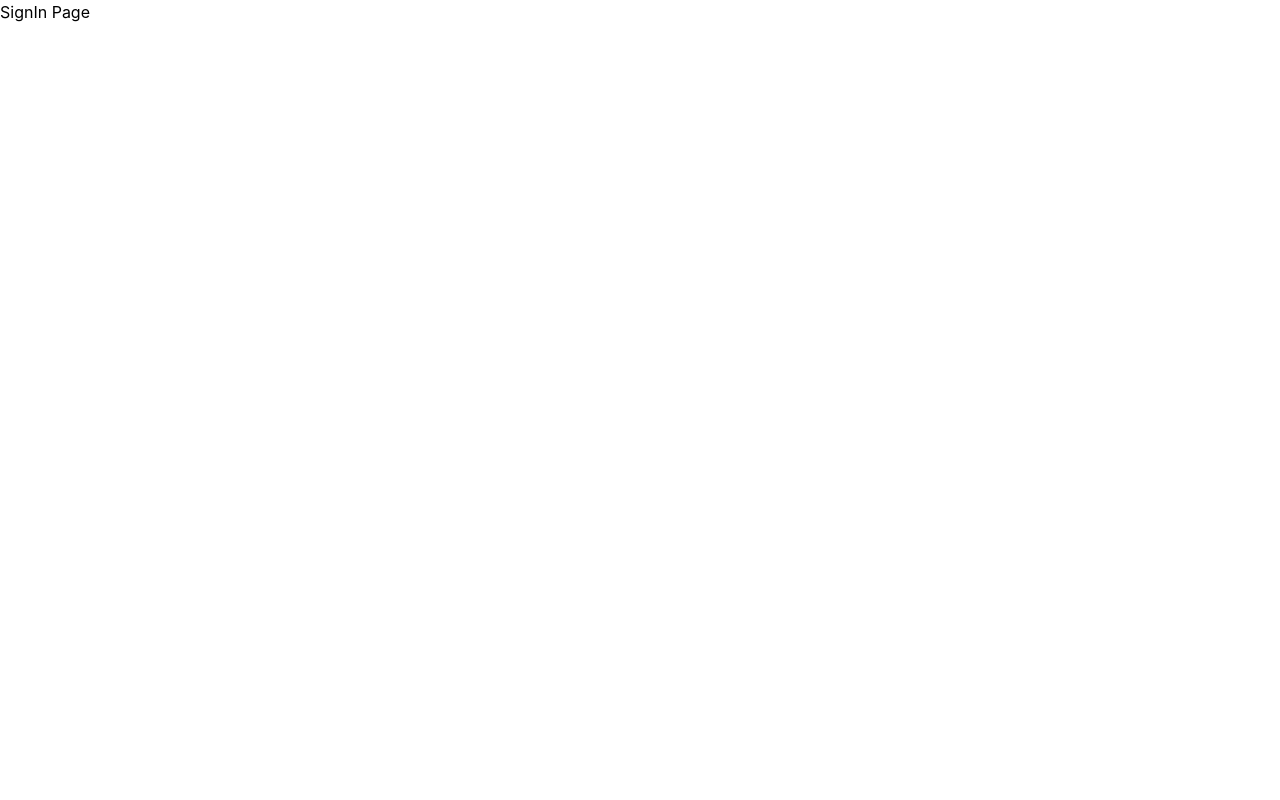
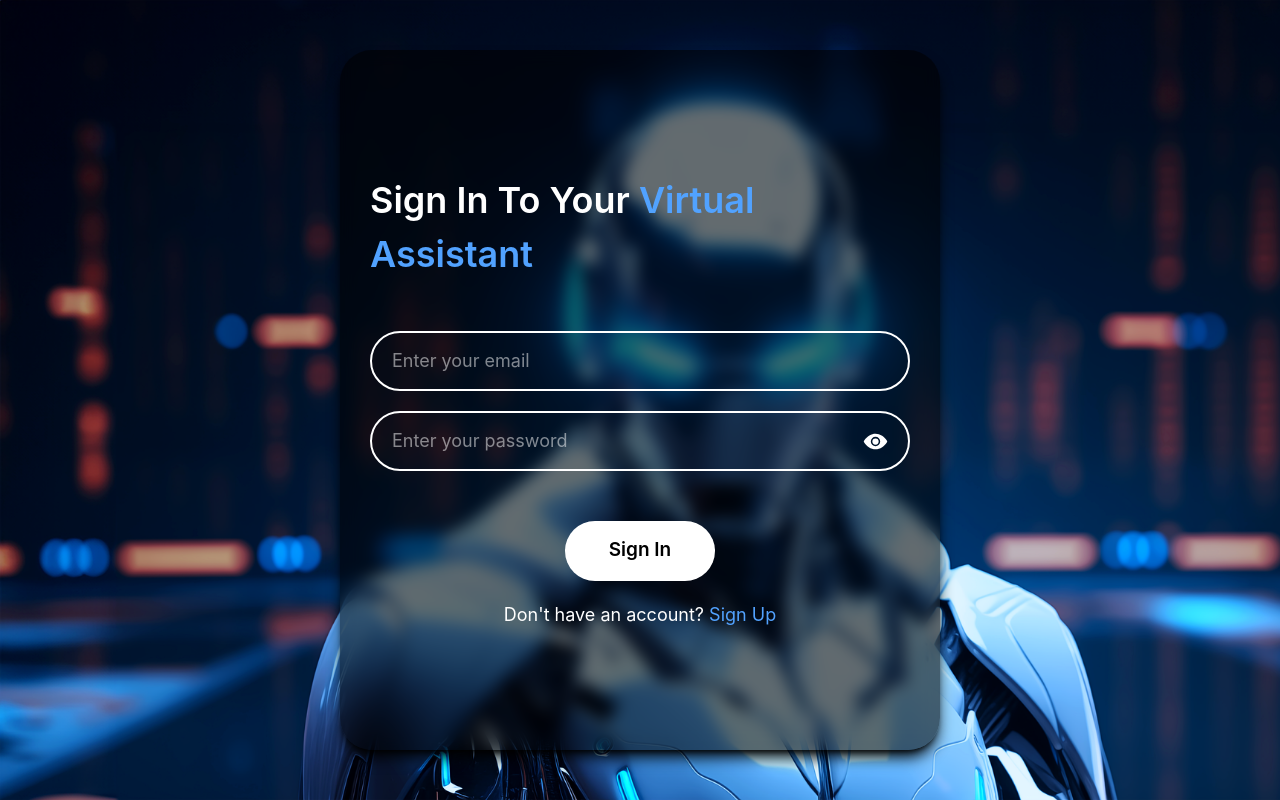
Before and after one commit to JinayShah10/MERN-Stack-AI-Virtual-Assistant, a React app in the folder Frontend/: page /signin in a window 1280 px wide. Built offline with nearby package versions, Linux system fonts and the light colour scheme; the HTML template or start-up script is replaced by a standard one.

Commit message:
signin page + logic

```diff
--- a/Frontend/src/pages/SignIn.jsx
+++ b/Frontend/src/pages/SignIn.jsx
@@ -1,9 +1,55 @@
-import React from 'react'
+import React, { useContext } from 'react'
+import bg from "../assets/authBG.png"
+import { IoEye } from "react-icons/io5";
+import { IoEyeOff } from "react-icons/io5";
+import { useState } from "react"
+import { useNavigate } from 'react-router-dom';
+import { userDataContext } from '../context/userContext';
+import axios from "axios";
 
 const SignIn = () => {
+  const [showPassword, setShowPassword] = useState(false);
+  const navigate = useNavigate();
+  const [email, setEmail] = useState("");
+  const [password, setPassword] = useState("");
+  const [error, setError] = useState("")
+  const { serverUrl } = useContext(userDataContext);
+
+  const handleSignIn = async (e) => {
+    e.preventDefault();
+    setError("");
+    try {
+      let result = await axios.post(`${serverUrl}/api/auth/signin`, {email, password }, { withCredentials: true });
+      console.log(result);
+    }
+    catch (error) {
+      console.log(error);
+      setError(error.response.data.message)
+    }
+  }
   return (
-    <div>
-        SignIn Page
+    <div className='w-full h-screen bg-cover flex justify-center items-center' style={{ backgroundImage: `url(${bg})` }}>
+
+      <form className='w-[90%] h-175 max-w-150 bg-[#00000090] backdrop-blur shadow-lg shadow-black flex flex-col items-center justify-center gap-5 px-7.5 py-7.5 rounded-4xl' onSubmit={handleSignIn}>
+
+        <h1 className='text-white text-[36px] font-semibold mb-7.5'>Sign In To Your <span className='text-blue-400'>Virtual Assistant</span></h1>
+
+        <input type="email" placeholder='Enter your email' className='w-full h-15 outline-none border-2 border-white bg-transparent text-white placeholder-grey-300 px-5 py-2.5 rounded-full text-[18px]' required onChange={(e) => { setEmail(e.target.value) }} value={email} />
+
+        <div className='w-full h-15 border-2 border-white bg-transparent text-white rounded-full text-[18px] relative'>
+          <input type={showPassword ? "text" : "password"} placeholder="Enter your password" className='w-full h-full rounded-full outline-none bg-transparent placeholder-grey-300 px-5 py-2.5' required onChange={(e) => { setPassword(e.target.value) }} value={password} />
+
+          {!showPassword && <IoEye className='absolute top-4 right-5 text-[white] w-6.25 h-6.25 cursor-pointer' onClick={() => { setShowPassword(true) }} />}
+
+          {showPassword && <IoEyeOff className='absolute top-4 right-5 text-[white] w-6.25 h-6.25 cursor-pointer' onClick={() => { setShowPassword(false) }} />}
+        </div>
+
+        {error.length > 0 && <p className='text-red-500 text-[17px]'>*{error}</p>}
+
+        <button className='min-w-37.5 h-15 bg-white rounded-full text-black font-semibold text-[19px] mt-7.5 hover:bg-blue-400'>Sign In</button>
+
+        <p className='text-[white] text-[18px] cursor-pointer' onClick={() => { navigate("/signup") }}>Don't have an account? <span className='text-blue-400'>Sign Up</span></p>
+      </form>
     </div>
   )
 }
--- a/Frontend/src/pages/SignUp.jsx
+++ b/Frontend/src/pages/SignUp.jsx
@@ -17,7 +17,7 @@ const SignUp = () => {
   const { serverUrl } = useContext(userDataContext);
 
   const handleSignUp = async (e) => {
-    e.preventDefault;
+    e.preventDefault();
     setError("");
     try {
       let result = await axios.post(`${serverUrl}/api/auth/signup`, { name, email, password }, { withCredentials: true });
@@ -47,7 +47,7 @@ const SignUp = () => {
           {showPassword && <IoEyeOff className='absolute top-4 right-5 text-[white] w-6.25 h-6.25 cursor-pointer' onClick={() => { setShowPassword(false) }} />}
         </div>
 
-        {error.length > 0 && <p className='text-red-500 text-[17px]'>*{err}</p>}
+        {error.length > 0 && <p className='text-red-500 text-[17px]'>*{error}</p>}
 
         <button className='min-w-37.5 h-15 bg-white rounded-full text-black font-semibold text-[19px] mt-7.5 hover:bg-blue-400'>Sign Up</button>
 
```
